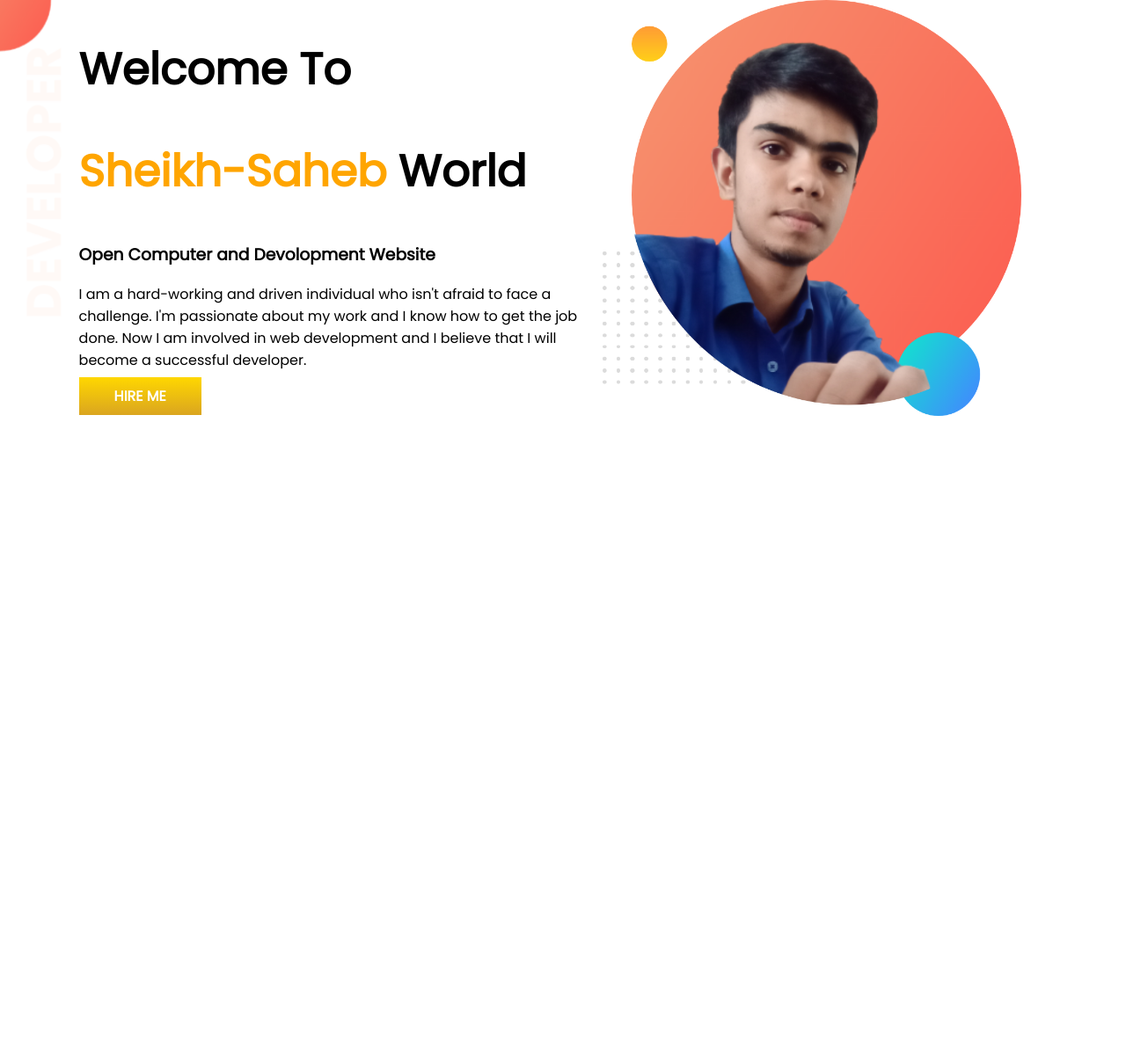
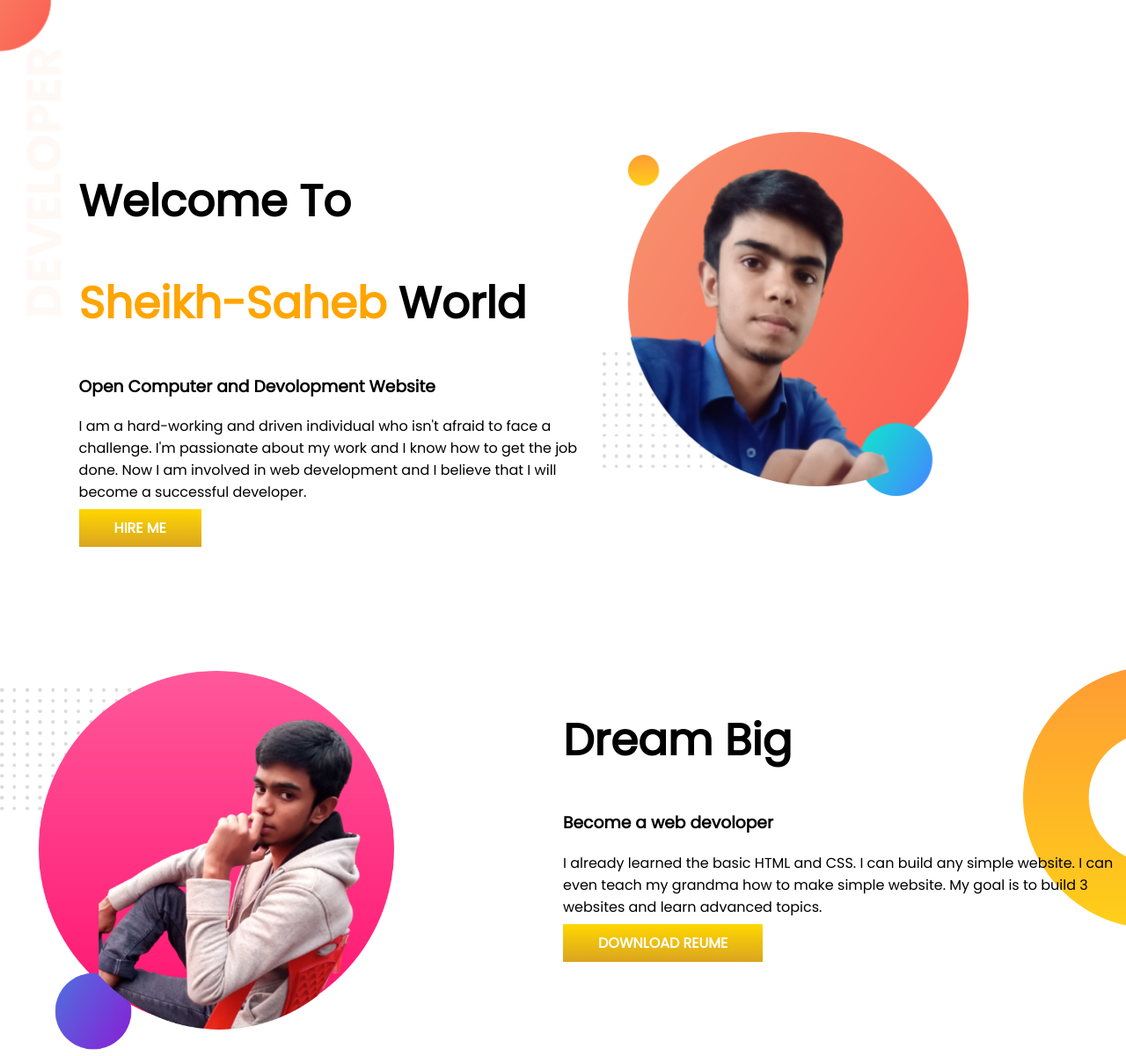
Before and after one commit to sheikh-saheb/developer-portfolio, a plain HTML site: page index.html in a window 1280 px wide. Shown: the whole page at 88% size. Before the commit the page ends 800 px from the top, so only its background shows below. Drawn offline with Linux system fonts and the light colour scheme.

Commit message:
color added

```diff
--- a/index.html
+++ b/index.html
@@ -1,5 +1,6 @@
 <!DOCTYPE html>
 <html lang="en">
+
 <head>
     <title>Sheikh-saheb portfolio</title>
     <link rel="preconnect" href="https://fonts.googleapis.com">
@@ -7,21 +8,40 @@
     <link href="https://fonts.googleapis.com/css2?family=Inter&family=Poppins&          display=swap" rel="stylesheet">
     <link rel="stylesheet" href="style.css">
 </head>
-    <body>
-       <section class="section-saheb">
 
-        <div class="about-me">
+<body>
+    <section class="section-saheb">
+
+        <div class="width-half">
             <h1>Welcome To</h1>
             <h1><span class="color-orange">Sheikh-Saheb</span> World</h1>
             <h3>Open Computer and Devolopment Website</h3>
             <p>
-                I am a hard-working and driven individual who isn't afraid to face a challenge. I'm passionate about my work and I know how to get the job done. Now I am involved in web development and I believe that I will become a successful developer.
+                I am a hard-working and driven individual who isn't afraid to face a challenge. I'm passionate about my
+                work and I know how to get the job done. Now I am involved in web development and I believe that I will
+                become a successful developer.
             </p>
             <a class="link-button" target="_blank" href="https://www.programming-hero.com/">HIRE ME</a>
         </div>
-        <div class="about-me">
+        <div class="width-half">
             <img src="Images/my-bg.png" alt="">
-           </div>
-       </section>
-    </body>
+        </div>
+    </section>
+    <section class="dream-big">
+        <div class="width-half">
+            <img src="Images/my-bg2.png" alt="">
+        </div>
+        <div class="width-half">
+            <h1>Dream Big</h1>
+            <h3>Become a web devoloper</h3>
+            <p>
+                I already learned the basic HTML and CSS. I can build any simple website. I can even teach my grandma
+                how to make simple website. My goal is to build 3 websites and learn advanced topics.
+            </p>
+          <a class="link-button"target="_blank"href="">DOWNLOAD REUME</a>
+        </div>
+
+    </section>
+</body>
+
 </html>
--- a/style.css
+++ b/style.css
@@ -1,33 +1,47 @@
-body{
+body {
     font-family: 'Poppins', sans-serif;
     margin: 0;
 }
-h1{
+
+h1 {
     font-size: 50px;
 }
-.color-orange{
+
+.color-orange {
     color: orange;
 }
-.button{
-    text-decoration: none;
-    background-color: gold;
+
+
+section {
+    display: flex;
+    padding-top: 150px;
 }
-.section-saheb{
-    display: flex;
+
+.section-saheb {
+
     padding-left: 7%;
     background-image: url(Images/top-banner.png);
     background-repeat: no-repeat;
 }
-.about-me{
-    width: 50%;
-}
-.about-me img{
-    width: 80%;
-}
-.link-button{
+
+.link-button {
     color: white;
     font-weight: 700;
     text-decoration: none;
-   background-image: linear-gradient(gold, goldenrod);
-   padding: 10px 40px;
+    background-image: linear-gradient(gold, goldenrod);
+    padding: 10px 40px;
 }
+
+.dream-big {
+    background-image: url(images/dream-bg.png);
+    background-repeat:no-repeat ;
+    background-position: right;
+}
+
+.width-half {
+    width: 50%;
+}
+
+.width-half img {
+    width: 70%;
+}
```
Also changed, not shown: Images/my-bg2.png (added).
